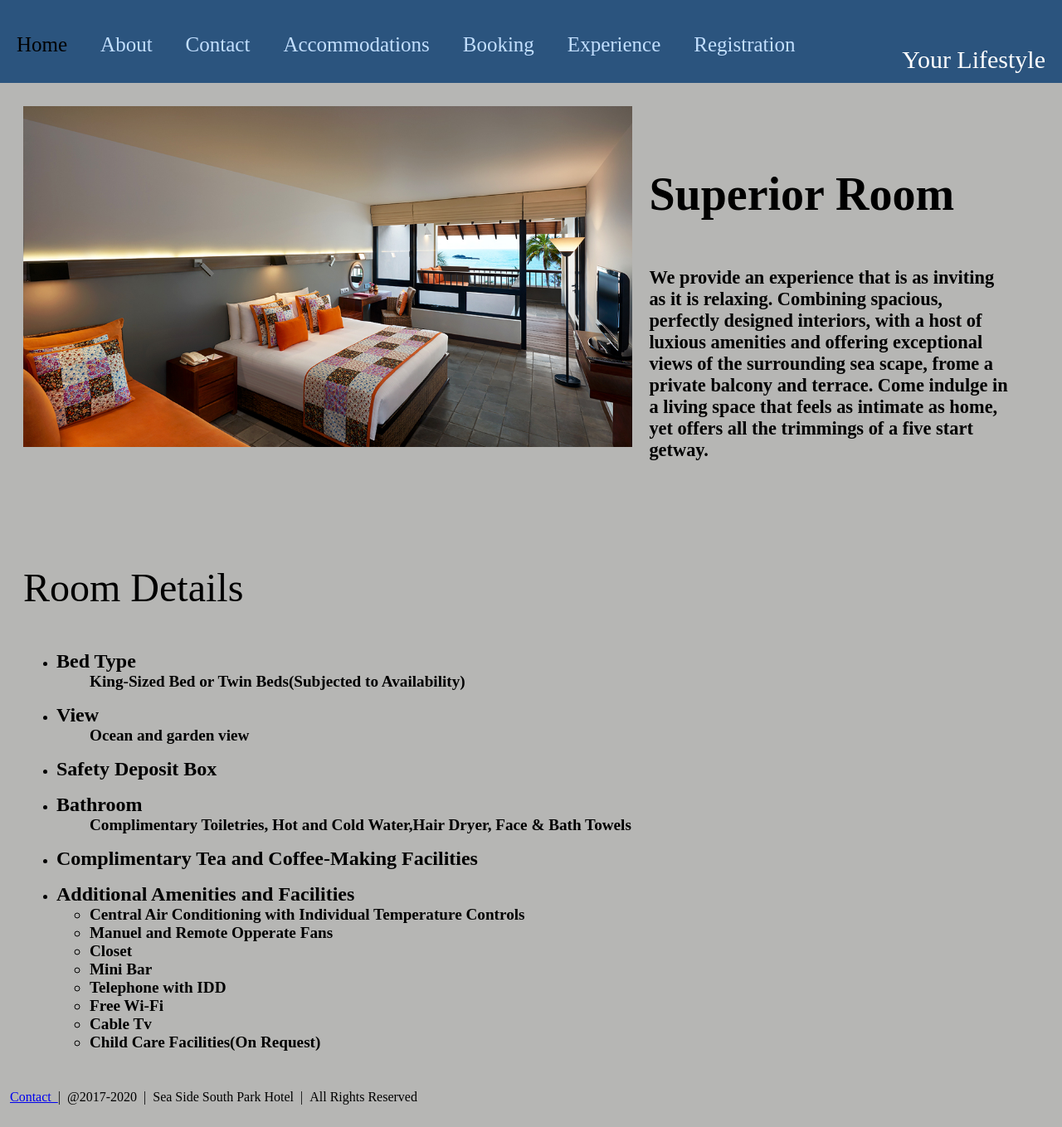
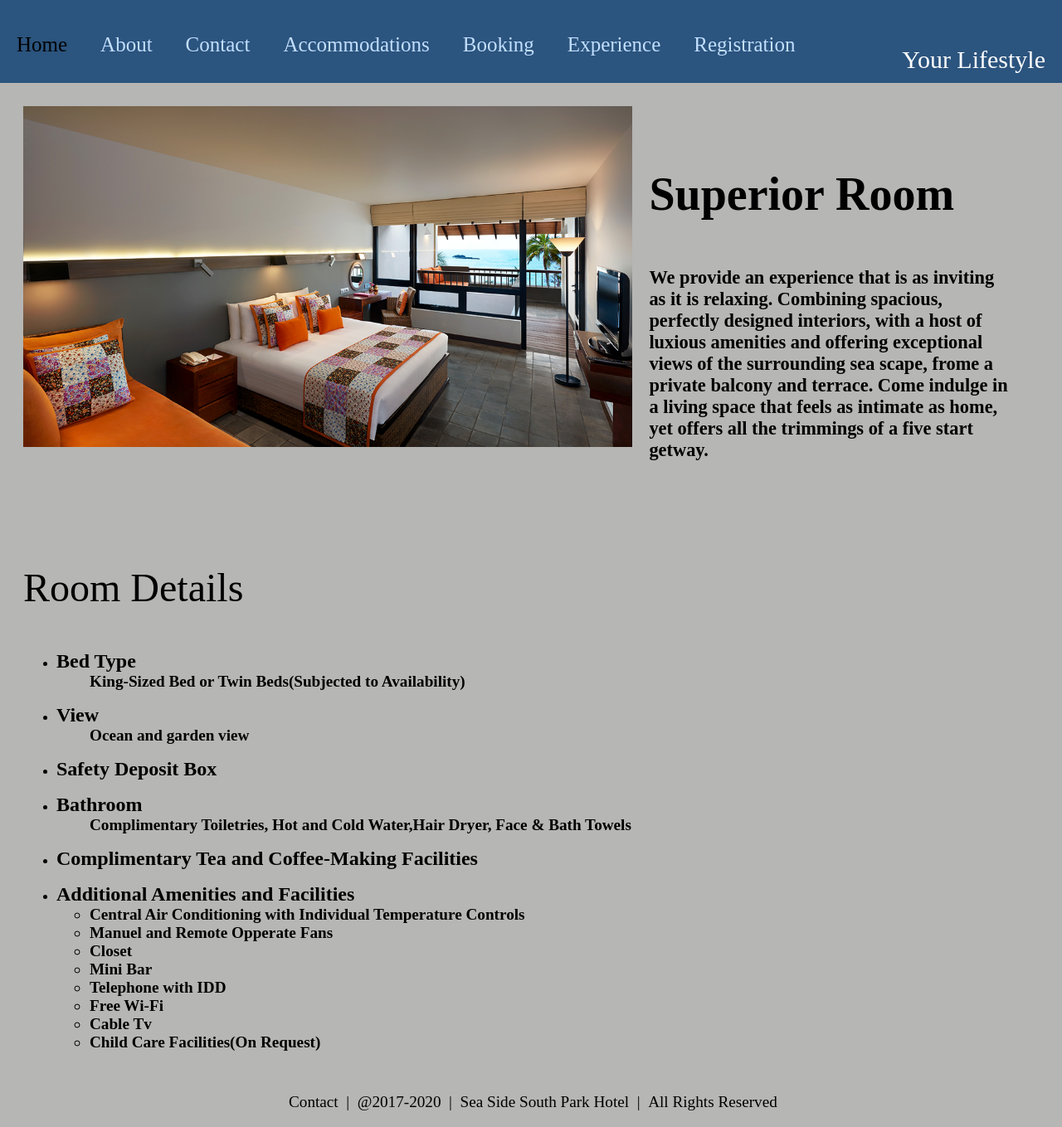
Before and after one commit to hnsemage/Final-Assignment-Web, a PHP site: page /superior.html in a window 1280 px wide. Shown: the whole page at 83% size. Before the commit the page ends 1332 px from the top, so only its background shows below. Run offline with PHP 8.4, Linux system fonts and the light colour scheme.

Commit message:
Update superior.css

```diff
--- a/superior.css
+++ b/superior.css
@@ -2,6 +2,7 @@ body{
 	background:#B6B6B4;
 	margin: 0px;
 	padding: 0px;
+	box-sizing: border-box;
 }
 .all{
 	margin: 14px;
@@ -16,7 +17,7 @@ body{
 	font-size: 325%;
 	font-weight: bold;
 }
-.para1{
+.para1{cc
 	margin-left: 10px;
 	margin-right: 10px;
 	padding-left: 20px;
@@ -49,6 +50,47 @@ body{
 	font-family:Courier;
 	font-weight: bold;
 	margin-top: 70px;
+}
+.mySlides {display: none;
+}
+.slideshow-container {
+  max-width: 1300px;
+}
+.active {
+  background-color: #717171;
+}
+.fade {
+  -webkit-animation-name: fade;
+  -webkit-animation-duration: 1.5s;
+  animation-name: fade;
+  animation-duration: 1.5s;
+}
+
+@-webkit-keyframes fade {
+  from {opacity: .4}
+  to {opacity: 1}
+}
+
+@keyframes fade {
+  from {opacity: .4}
+  to {opacity: 1}
+}
+@media only screen and (max-width: 300px) {
+  .text {font-size: 11px}
+}
+.footer {
+   position: static;
+   left: 0;
+   bottom: 0;
+   width: 100%;
+   background-color: transparent;
+   color:black;
+   text-align: center;
+   font-size: 120%;
+}
+.link2{
+	text-decoration: none;
+	color: black;
 }
 @media screen and (min-width: 768px){
 	.img1{
```
